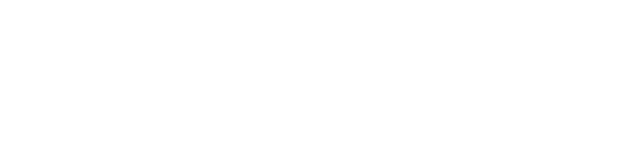
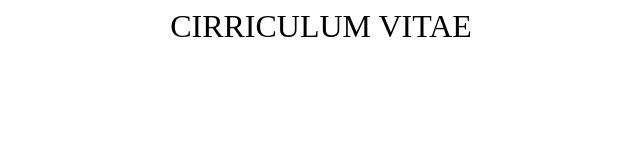
Before and after one commit to LoickAdjiwanou/git-mon-cv, a plain HTML site: page index.html in a window 1280 px wide. Shown: the whole page, without its empty margins (319-959 px from the left). Drawn offline with Linux system fonts and the light colour scheme.

Commit message:
mise en place de la section titre

```diff
--- a/index.html
+++ b/index.html
@@ -9,7 +9,9 @@
 </head>
 <body>
     <header>
-
+        <center>
+            <font size=6px>CIRRICULUM VITAE</font>
+        </center>
     </header>
 
     <main>
```
